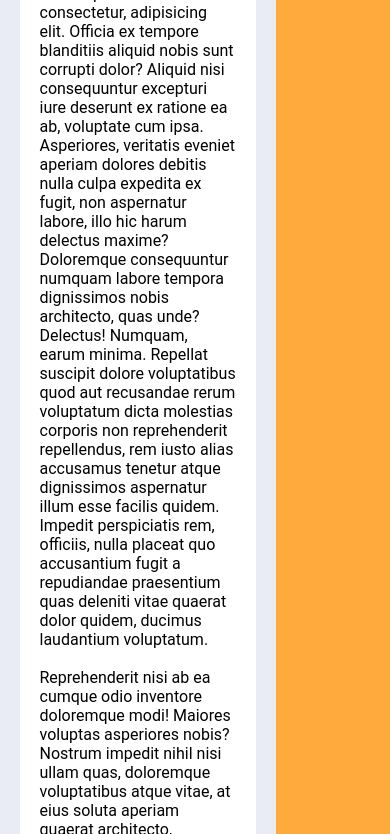
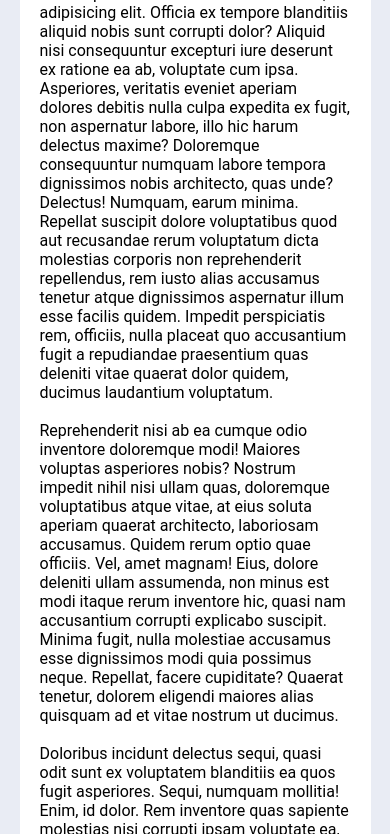
Before and after one commit to ArielLiriano/curso-css-grid, a plain HTML site: page paginacssgrid.html in a window 390 px wide. Shown: the part 182-1016 px from the top of the page. Drawn offline with Linux system fonts and the light colour scheme.

Commit message:
Finalizacion de practica final de css grid con areas

```diff
--- a/css/paginacssgrid.css
+++ b/css/paginacssgrid.css
@@ -85,3 +85,16 @@ body{
     grid-area: footer;
     /* grid-column: span 3; */
 }
+
+@media screen and (max-width: 768px){
+
+    .contenedor{
+        grid-template-areas: "header header header"
+                            "contenido contenido contenido"
+                            "sidebar sidebar sidebar"
+                            "widget-1 widget-1 widget-2"
+                            "footer footer footer"
+    ;
+    }
+
+}
```
